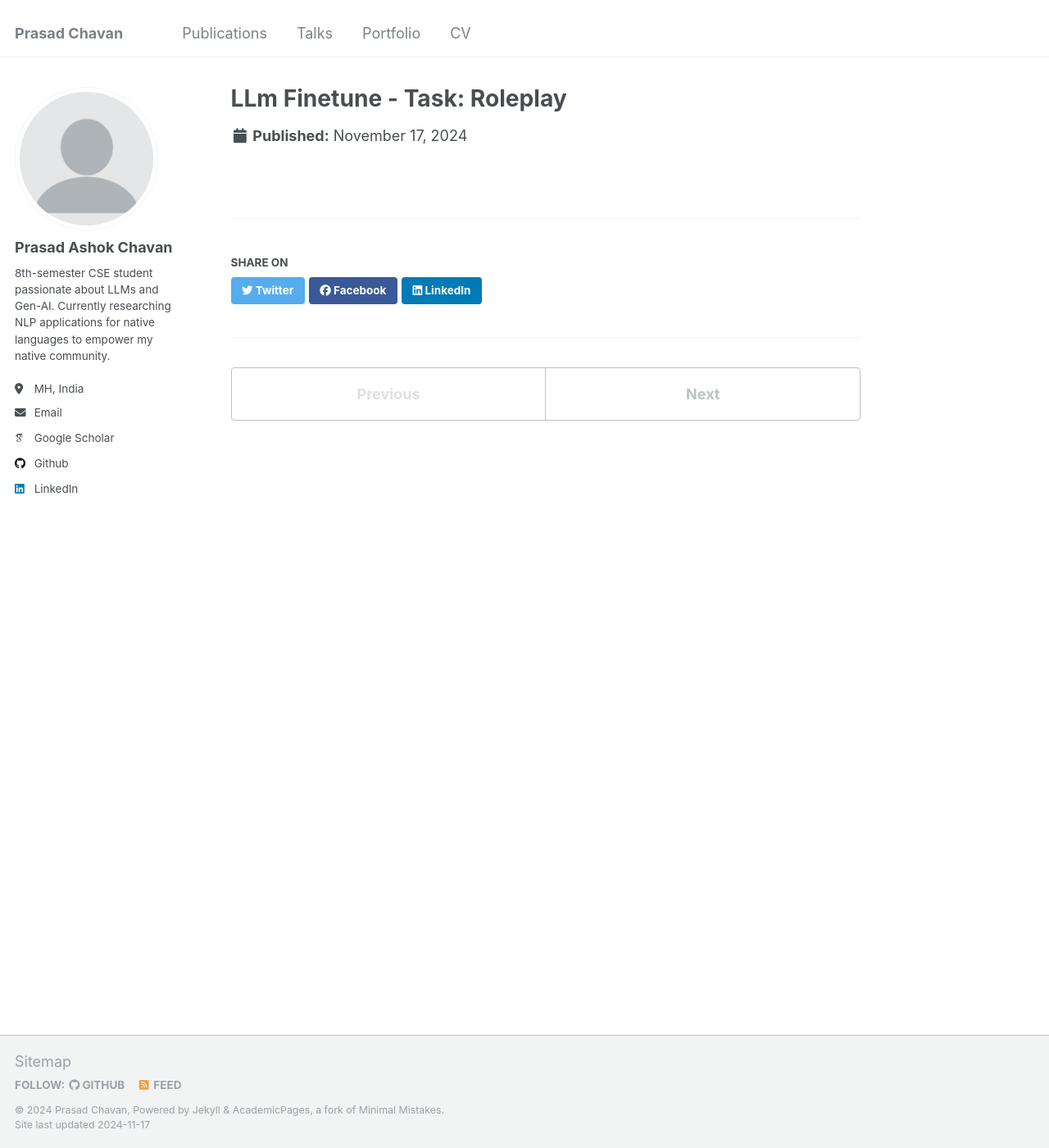
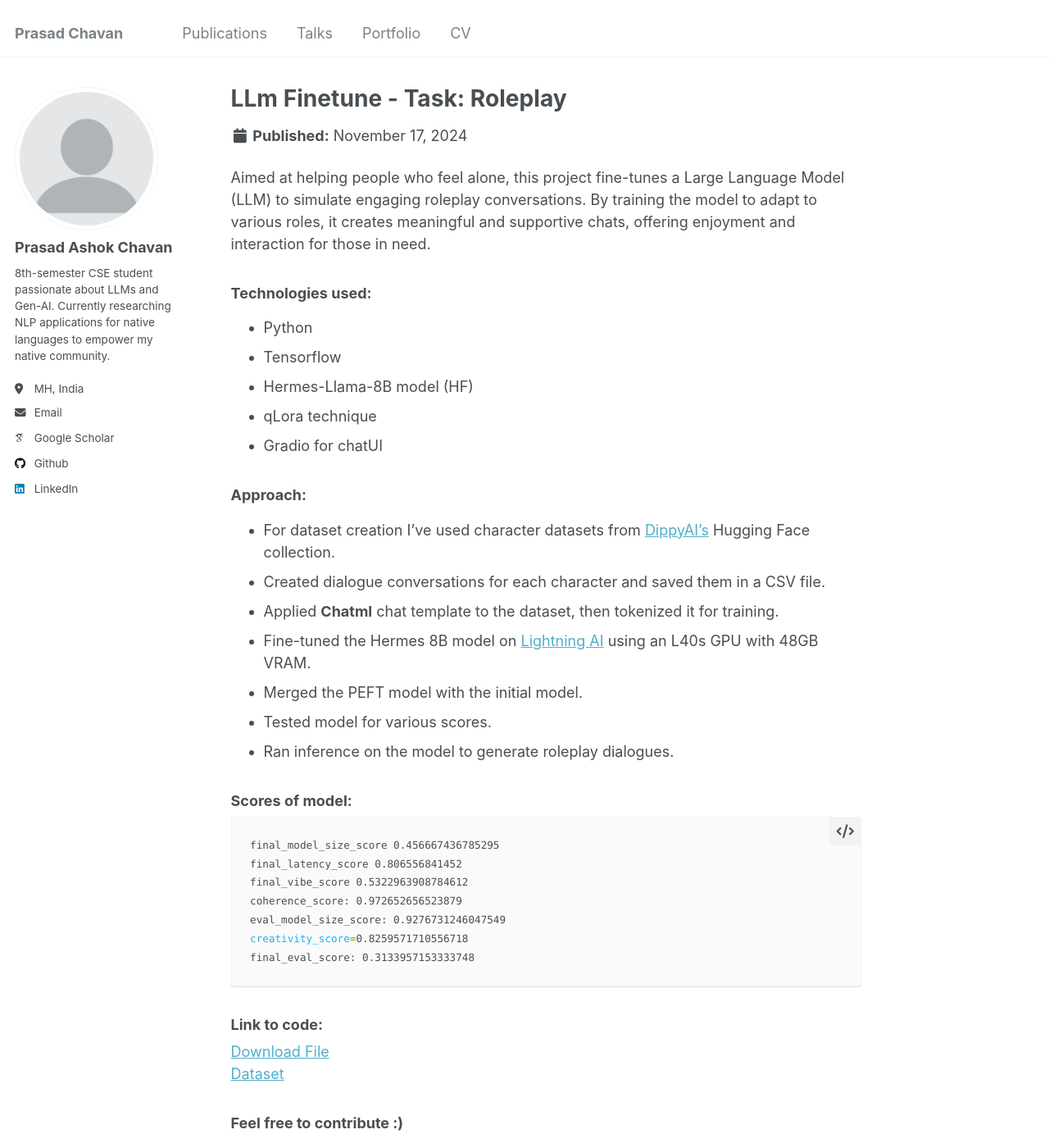
Before and after one commit to prasadchavann/prasadchavann.github.io, a Jekyll site: the page built from _portfolio/roleplay-character.md, in a window 1280 px wide and 1400 px high. Shown: the whole window at 82% size. Built offline with Jekyll 4.4.1, drawn with Linux system fonts in a browser that asks for light colours; some web fonts are replaced.

Commit message:
Update roleplay-character.md

````diff
--- a/_portfolio/roleplay-character.md
+++ b/_portfolio/roleplay-character.md
@@ -3,3 +3,38 @@ title: "LLm Finetune - Task: Roleplay"
 excerpt: "Aimed at helping people who feel alone, this project fine-tunes a Large Language Model (LLM) to simulate engaging roleplay conversations.<br/><br/><img src='/images/project_llmFinetune.png'>"
 collection: portfolio
 ---
+
+Aimed at helping people who feel alone, this project fine-tunes a Large Language Model (LLM) to simulate engaging roleplay conversations. By training the model to adapt to various roles, it creates meaningful and supportive chats, offering enjoyment and interaction for those in need.
+
+### Technologies used:
+- Python
+- Tensorflow
+- Hermes-Llama-8B model (HF)
+- qLora technique
+- Gradio for chatUI
+
+### Approach:
+- For dataset creation I've used character datasets from [DippyAI’s](https://huggingface.co/datasets/DippyAI/dippy_character_codex) Hugging Face collection.
+- Created dialogue conversations for each character and saved them in a CSV file.
+- Applied **Chatml** chat template to the dataset, then tokenized it for training.
+- Fine-tuned the Hermes 8B model on [Lightning AI](https://lightning.ai/) using an L40s GPU with 48GB VRAM.
+- Merged the PEFT model with the initial model.
+- Tested model for various scores.
+- Ran inference on the model to generate roleplay dialogues.
+
+### Scores of model:
+```bash
+final_model_size_score 0.456667436785295
+final_latency_score 0.806556841452
+final_vibe_score 0.5322963908784612
+coherence_score: 0.972652656523879
+eval_model_size_score: 0.9276731246047549
+creativity_score=0.8259571710556718
+final_eval_score: 0.3133957153333748
+```
+
+### Link to code:
+[Download File](/files/fineTune.ipynb)<br/>
+[Dataset](/files/data_gen2_updated.csv)
+
+### Feel free to contribute :)
````
